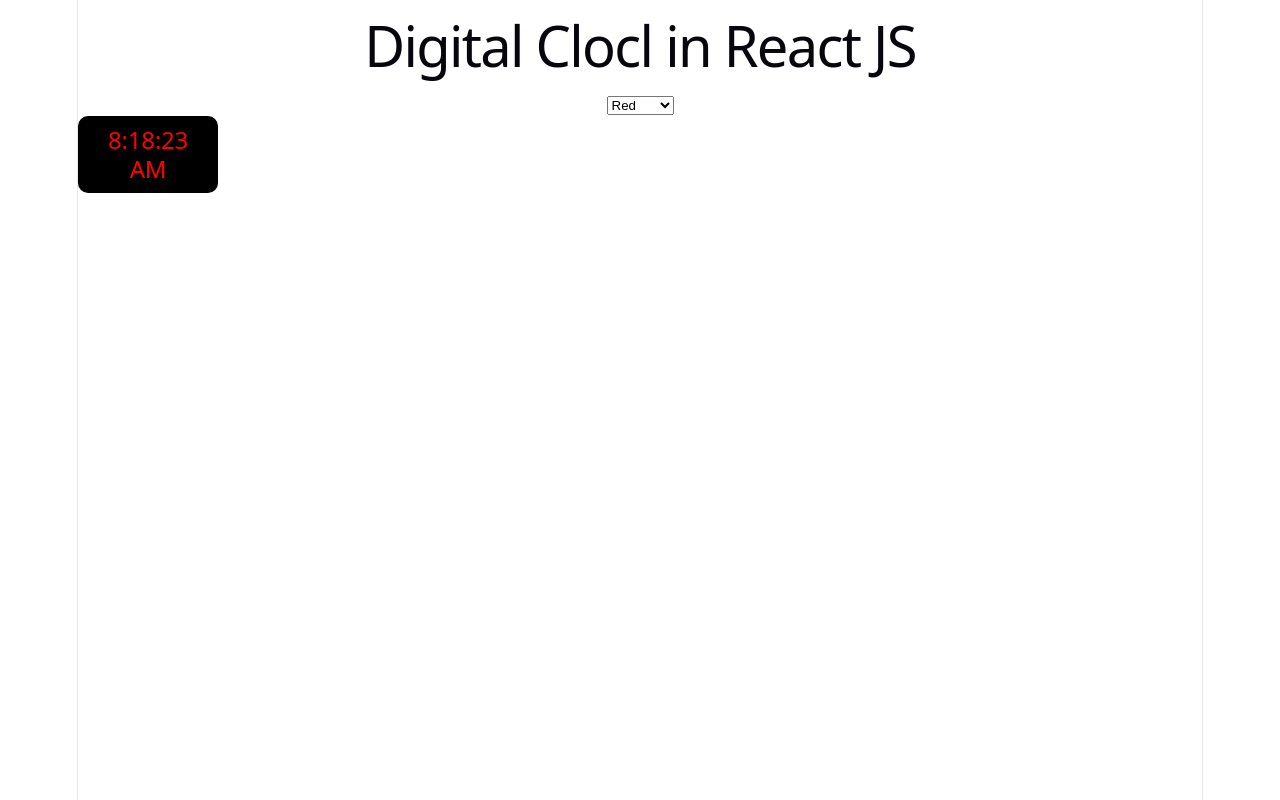
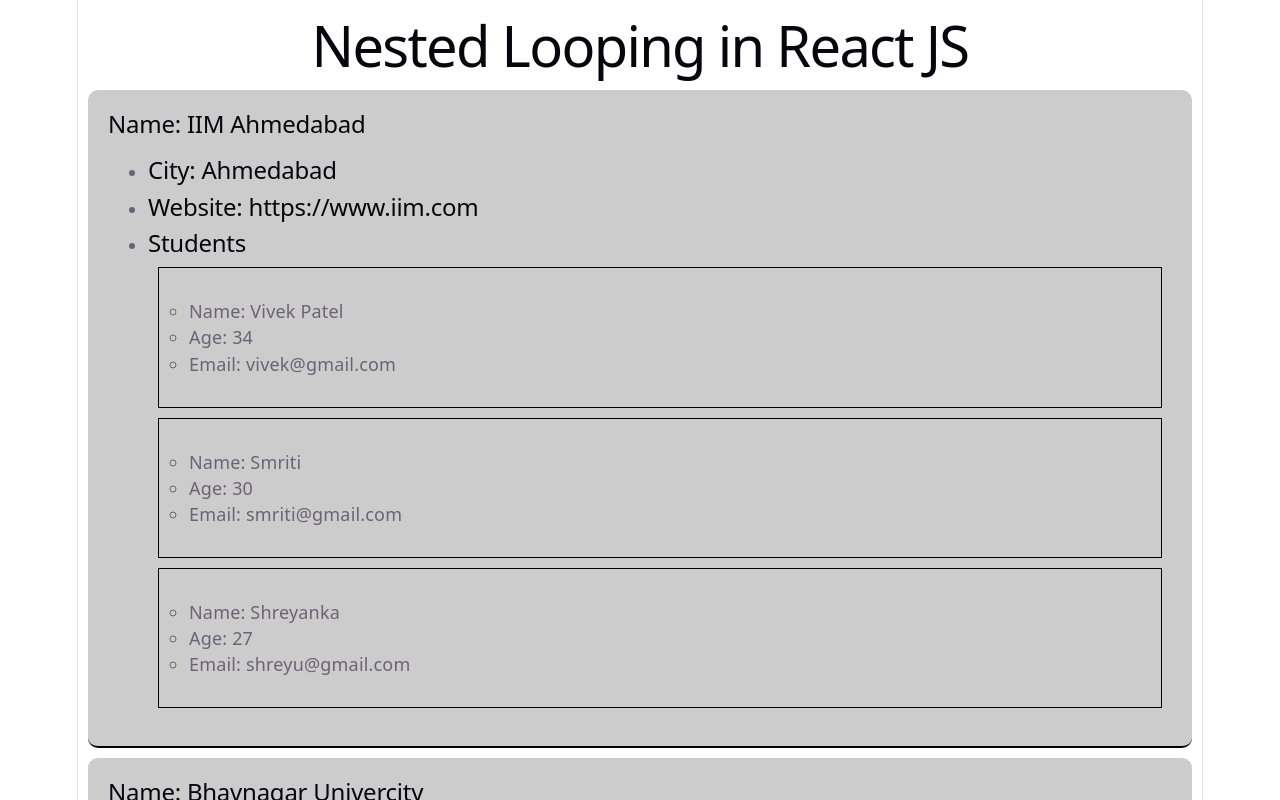
Before and after one commit to vivek2991/react-demo, a React (Vite) app: page / in a window 1280 px wide. Shown: the top 800 px of the page. Built offline with nearby package versions, Linux system fonts and the light colour scheme.

Commit message:
Nested Looping in React JS App-18, College-18, student-18

```diff
--- /dev/null
+++ b/src/App-18.jsx
@@ -0,0 +1,132 @@
+import { useState } from "react"
+import Student from "./student"
+import College from "./College-18"
+
+function App18() {
+
+  const collegeData = [
+    {
+      name:"IIM Ahmedabad",
+      city: "Ahmedabad",
+      website: "https://www.iim.com",
+      student: [
+        {
+          name: 'Vivek Patel',
+          age: '34',
+          email: 'vivek@gmail.com'
+        },
+        {
+          name: 'Smriti',
+          age: '30',
+          email: 'smriti@gmail.com'
+        },
+        {
+          name: 'Shreyanka',
+          age: '27',
+          email: 'shreyu@gmail.com'
+        },
+      ]
+    },
+    {
+      name:"Bhavnagar Univercity",
+      city: "Bhavnagar",
+      website: "https://www.mkbu.com",
+      student: [
+        {
+          name: 'Vivek Patel - Bhavnagar Univercity',
+          age: '34',
+          email: 'vivek@gmail.com'
+        },
+        {
+          name: 'Smriti - Bhavnagar Univercity',
+          age: '30',
+          email: 'smriti@gmail.com'
+        },
+        {
+          name: 'Shreyanka - Bhavnagar Univercity',
+          age: '27',
+          email: 'shreyu@gmail.com'
+        },
+      ]
+    },
+    {
+      name:"GTU Ahmedabad",
+      city: "Ahmedabad Greater Area",
+      website: "https://www.gtu.com",
+      student: [
+        {
+          name: 'Vivek Patel - GTU Ahmedabad',
+          age: '34',
+          email: 'vivek@gmail.com'
+        },
+        {
+          name: 'Smriti - GTU Ahmedabad',
+          age: '30',
+          email: 'smriti@gmail.com'
+        },
+        {
+          name: 'Shreyanka - GTU Ahmedabad',
+          age: '27',
+          email: 'shreyu@gmail.com'
+        },
+      ]
+    },
+    {
+      name:"IIT Bombay",
+      city: "Mumbai",
+      website: "https://www.iitbombay.com",
+      student: [
+        {
+          name: 'Vivek Patel - IIT Bombay',
+          age: '34',
+          email: 'vivek@gmail.com'
+        },
+        {
+          name: 'Smriti - IIT Bombay',
+          age: '30',
+          email: 'smriti@gmail.com'
+        },
+        {
+          name: 'Shreyanka - IIT Bombay',
+          age: '27',
+          email: 'shreyu@gmail.com'
+        },
+      ]
+    },
+    {
+      name:"IIT Kanpur",
+      city: "Kanpur",
+      website: "https://www.iitkanpur.com",
+      student: [
+        {
+          name: 'Vivek Patel 5',
+          age: '34',
+          email: 'vivek@gmail.com'
+        },
+        {
+          name: 'Smriti 5',
+          age: '30',
+          email: 'smriti@gmail.com'
+        },
+        {
+          name: 'Shreyanka 5',
+          age: '27',
+          email: 'shreyu@gmail.com'
+        },
+      ]
+    }
+  ]
+
+  return(
+    <div>
+      <h1>Nested Looping in React JS</h1>
+      {
+        collegeData.map((college, index)=>
+        <College college={college} />
+        )
+      }
+    </div>
+  )
+}
+
+export default App18
--- /dev/null
+++ b/src/College-18.jsx
@@ -0,0 +1,30 @@
+import Student from "./student-18";
+
+const College=({college})=>{
+
+    return(
+        <div style={{
+            textAlign:"left",
+            backgroundColor:"#ccc",
+            padding:"20px",
+            borderBottom:"2px solid #000",
+            margin:"10px",
+            borderRadius:"10px"
+            }}>
+            <h2>Name: {college.name}</h2>
+            <ul>
+              <li>
+                <h2>City: {college.city}</h2>
+              </li>
+              <li>
+                <h2>Website: {college.website}</h2>
+              </li>
+              <li>
+                <Student student={college.student} />
+              </li>
+            </ul>
+          </div>
+    )
+}
+
+export default College
--- a/src/main.jsx
+++ b/src/main.jsx
@@ -19,6 +19,7 @@
 import App15 from './App-15.jsx'
 import App16 from './App-16.jsx'
 import App17 from './App-17.jsx'
+import App18 from './App-18.jsx'
 
 createRoot(document.getElementById('root')).render(
   <StrictMode>
@@ -73,6 +74,9 @@
     {/* <App16 /> */}
 
     {/* Digital Clock in React JS */}
-    <App17 />
+    {/* <App17 /> */}
+
+    {/* Nested Looping in React JS */}
+    <App18 />
   </StrictMode>,
 )
--- /dev/null
+++ b/src/student-18.jsx
@@ -0,0 +1,18 @@
+const Student=({student})=>{
+    return(
+        <div>
+            <h2>Students</h2>
+                {
+                    student.map((student)=>(
+                        <ul style={{border:"1px solid black",margin:"10px",padding:"30px"}}>
+                            <li>Name: {student.name}</li>
+                            <li>Age: {student.age}</li>
+                            <li>Email: {student.email}</li>
+                        </ul>
+                    ))
+                }
+        </div>
+    )
+}
+
+export default Student
```
